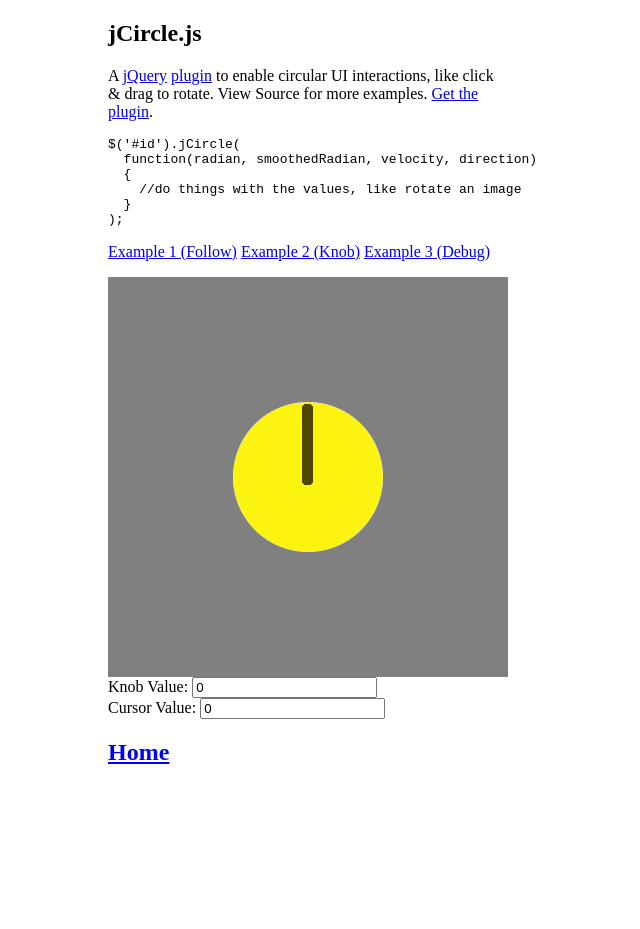
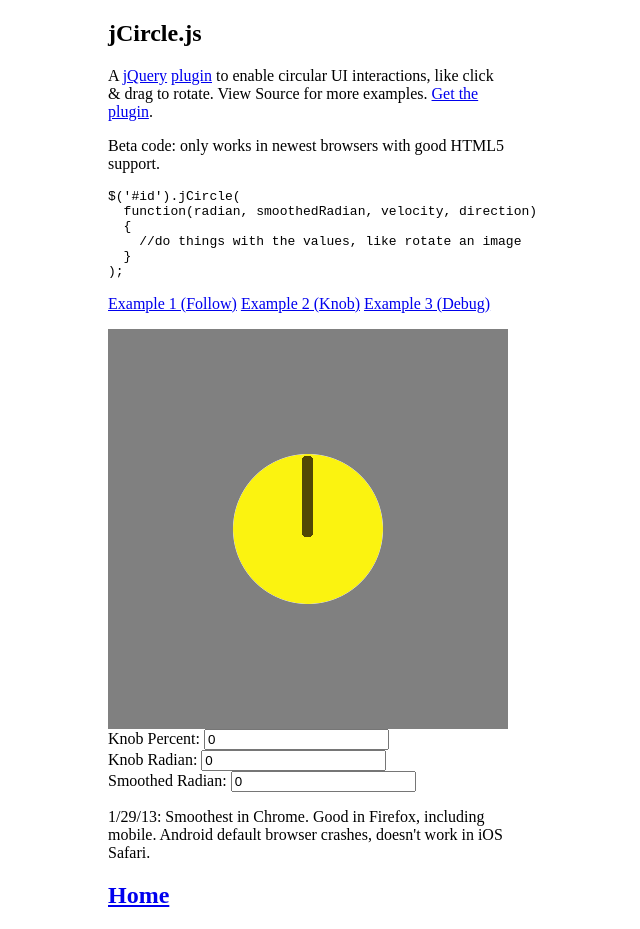
Before and after one commit to jhaglund/jCircle, a plain HTML site: page www/public/index.html in a window 1280 px wide. Shown: the whole page, without its empty margins (332-972 px from the left). Before the commit the page ends 800 px from the top, so only its background shows below. Drawn offline with nearby package versions, Linux system fonts and the light colour scheme.

Commit message:
improved labeling of demo

```diff
--- a/www/public/index.html
+++ b/www/public/index.html
@@ -23,6 +23,7 @@ var view = function(num){
 <div id="content">
 <h2>jCircle.js</h2>
 <p> A <a href="http://jquery.com/">jQuery</a> <a href="http://plugins.jquery.com/">plugin</a> to enable circular UI interactions, like click &amp; drag to rotate. View Source for more examples. <a href="/js/mylibs/jCircle.js">Get the plugin</a>.</p>
+<p>Beta code: only works in newest browsers with good HTML5 support.</p>
 
 <pre>
 $('#id').jCircle(
@@ -42,15 +43,19 @@ $('#id').jCircle(
   </div>
   <div id="example2" class="examples">
     <div id="circular2"><canvas id="canvas2" height="400" width="400"></canvas></div>
-    <label for="circular2output">Knob Value:</label>
+    <label for="circular2output">Knob Percent:</label>
     <input type="text" id="circular2output" name="circular2output" value="0">
     <br>
-    <label for="circular2output">Cursor Value:</label>
+    <label for="circular2output">Knob Radian:</label>
     <input type="text" id="circular2cursor" name="circular2cursor" value="0">
+    <br>
+    <label for="circularSmoothed">Smoothed Radian:</label>
+    <input type="text" id="circularSmoothed" name="circularSmoothed" value="0">
   </div>
   <div id="example3" class="examples" style="display:none">
     <div id="circularDebug">zxcv</div>
   </div>
+<p>1/29/13: Smoothest in Chrome. Good in Firefox, including mobile. Android default browser crashes, doesn't work in iOS Safari.</p>
   <h2><a href="/">Home</a></h2>
 </div>
 <script>
@@ -132,6 +137,7 @@ $('#id').jCircle(
   //so you can smoothly tweak the knob's position
   var $circularOut = $('#circular2output');
   var $circularCursor = $('#circular2cursor');
+  var $circularSmoothed = $('#circularSmoothed');
   $('#canvas2').jCircle(
     function(radian, smoothedRadian, velocity, direction) {
 
@@ -141,6 +147,9 @@ $('#id').jCircle(
 
       //output the radian of the cursor
       $circularCursor[0].value = radian;
+
+      //output the radian of the cursor
+      $circularSmoothed[0].value = smoothedRadian;
 
       //note that this is drawImg: NOT drawImage, which created drawImg
       drawImg(smoothedRadian);
@@ -156,7 +165,7 @@ $('#id').jCircle(
 (function(){
   $('#circularDebug').jCircle(
     function(radian, smoothedRadian, velocity, direction) {
-      $('#circularDebug').text("direction: "+direction +" radian:"+ radian+"  smradian:"+ smoothedRadian+" velocity"+ velocity);
+      $('#circularDebug').text("direction: "+direction +" radian: "+ radian+"  smradian: "+ smoothedRadian+" velocity: "+ velocity);
     }
   );
 }());//end example 3
```
